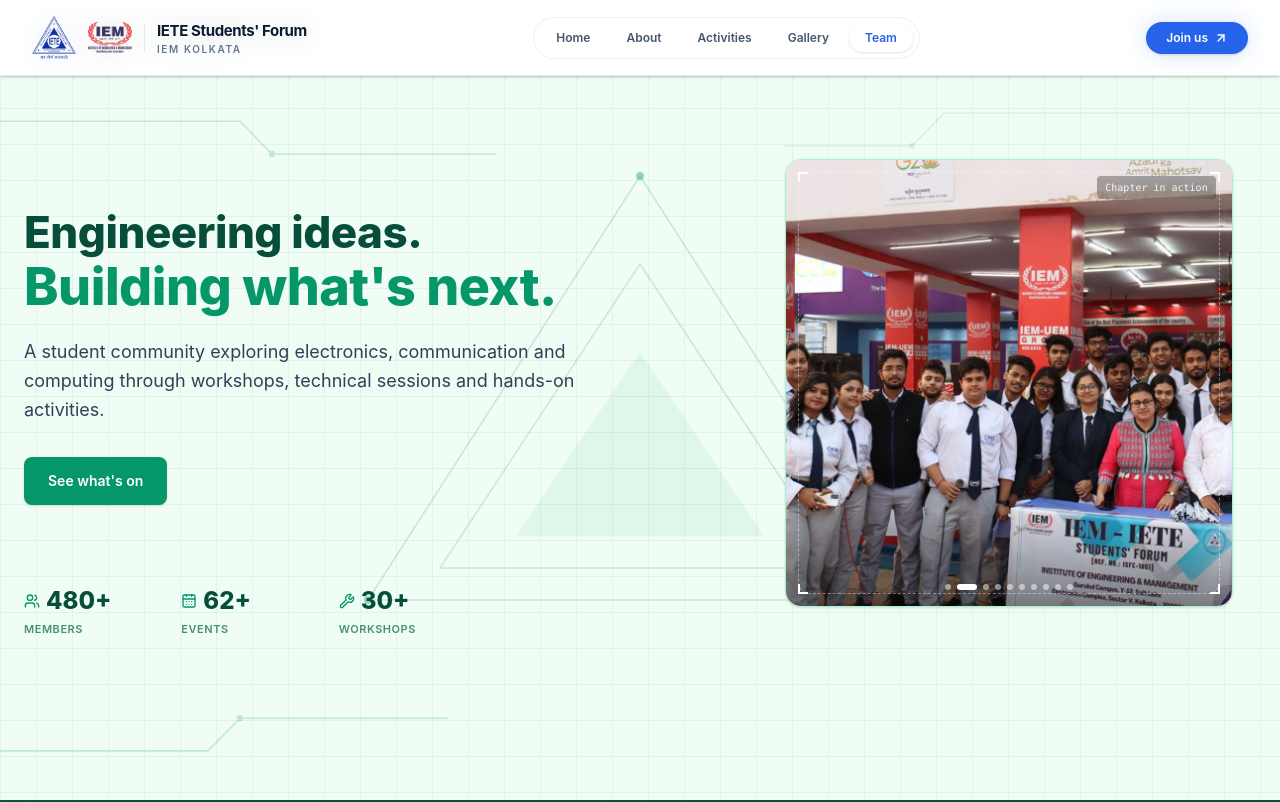
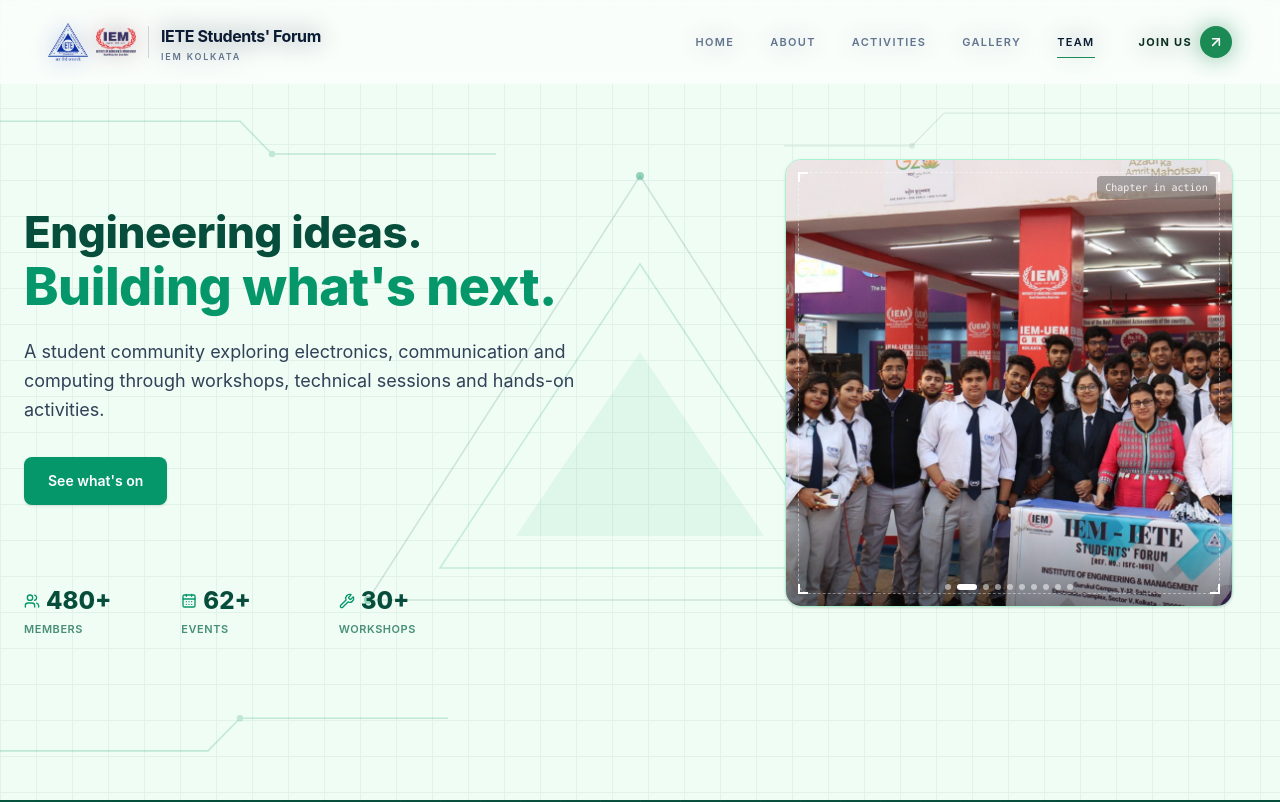
Before and after one commit to IETE-Student-Chapter-IEM/iete-iem-web, a React (Vite) app: page / in a window 1280 px wide. Shown: the top 802 px of the page. Built offline with nearby package versions, Linux system fonts and the light colour scheme.

Commit message:
Update navbar

```diff
--- a/src/components/NavBar.jsx
+++ b/src/components/NavBar.jsx
@@ -19,9 +19,15 @@
   const lockTimeout = useRef(null);
 
   const computeActive = () => {
-    let current = NAV_LINKS[0].href;
+    let current = "#hero";
 
-    for (const link of NAV_LINKS) {
+    const hero = document.querySelector("#hero");
+
+    if (hero && hero.getBoundingClientRect().bottom <= OFFSET) {
+      current = "#about";
+    }
+
+    for (const link of NAV_LINKS.slice(1)) {
       const el = document.querySelector(link.href);
 
       if (el && el.getBoundingClientRect().top <= OFFSET) {
@@ -34,7 +40,7 @@
       document.documentElement.scrollHeight - 2;
 
     if (atBottom) {
-      current = NAV_LINKS[NAV_LINKS.length - 1].href;
+      current = "#team";
     }
 
     return current;
@@ -51,11 +57,9 @@
     setActiveSection(computeActive());
   };
 
-  // Active section detection
   useEffect(() => {
     const handleScroll = () => {
       if (clickLock.current) return;
-
       setActiveSection(computeActive());
     };
 
@@ -68,7 +72,6 @@
     };
   }, []);
 
-  // Cancel click lock when user manually scrolls
   useEffect(() => {
     const cancelLock = () => {
       if (clickLock.current) {
@@ -85,7 +88,6 @@
     };
   }, []);
 
-  // Lock body scroll when mobile menu is open
   useEffect(() => {
     document.body.style.overflow = open ? "hidden" : "";
 
@@ -102,7 +104,6 @@
     closeMenu();
 
     setActiveSection(href);
-
     clickLock.current = true;
 
     if (lockTimeout.current) {
@@ -115,50 +116,44 @@
   };
 
   return (
-    <header className="fixed inset-x-0 top-0 z-50 h-[76px] bg-white/80 backdrop-blur-md border-b border-slate-200/70 shadow-sm">
-      <nav className="mx-auto flex h-full max-w-7xl items-center justify-between px-4 sm:px-6 lg:px-8">
-        {/* BRAND / LOGOS */}
+    <header className="fixed inset-x-0 top-0 z-50 h-[84px] bg-white/40 backdrop-blur-md">
+      <nav className="mx-auto flex h-full max-w-[1400px] items-center justify-between px-6 sm:px-8 lg:px-12">
+        {/* BRAND */}
         <a
           href="/"
           onClick={closeMenu}
-          className="group flex items-center gap-2 sm:gap-3 transition-opacity hover:opacity-90"
+          className="group flex items-center gap-3"
           aria-label="IETE Student Chapter IEM Kolkata"
         >
-          {/* IETE Logo */}
-          <div className="flex h-9 w-9 shrink-0 items-center justify-center overflow-hidden rounded-lg sm:h-11 sm:w-11">
+          <div className="flex items-center gap-2">
             <img
               src="/LogoNav.png"
               alt="IETE Student Chapter"
-              className="h-full w-full object-contain transition-transform duration-300 group-hover:scale-105"
+              className="h-10 w-10 object-contain transition-transform duration-500 group-hover:rotate-6"
+            />
+
+            <img
+              src="/CLogo.png"
+              alt="IEM Kolkata"
+              className="h-10 w-10 object-contain transition-transform duration-500 group-hover:-rotate-6"
             />
           </div>
 
-          {/* College Logo */}
-          <div className="flex h-9 w-9 shrink-0 items-center justify-center overflow-hidden rounded-lg sm:h-11 sm:w-11">
-            <img
-              src="/CLogo.png"
-              alt="IEM Kolkata Logo"
-              className="h-full w-full object-contain transition-transform duration-300 group-hover:scale-105"
-            />
-          </div>
+          <div className="h-8 w-px bg-slate-300" />
 
-          {/* Divider */}
-          <div className="h-7 w-[1px] bg-slate-200" />
-
-          {/* Brand Text */}
-          <div className="block leading-none">
-            <div className="text-xs font-bold tracking-tight text-[#0B1B33] sm:text-[15px]">
+          <div className="leading-none">
+            <div className="text-sm font-bold tracking-tight text-[#0B1B33] sm:text-base">
               IETE Students' Forum
             </div>
 
-            <div className="mt-1 text-[9px] font-semibold uppercase tracking-[0.16em] text-slate-500 sm:text-[10px]">
+            <div className="mt-1 text-[9px] font-semibold uppercase tracking-[0.2em] text-slate-500">
               IEM Kolkata
             </div>
           </div>
         </a>
 
-        {/* DESKTOP NAVIGATION */}
-        <div className="hidden items-center gap-1 rounded-full border border-slate-200/60 bg-white/50 p-1.5 backdrop-blur-sm md:flex">
+        {/* DESKTOP NAV */}
+        <div className="hidden items-center gap-7 md:flex lg:gap-9">
           {NAV_LINKS.map((link) => {
             const isActive = activeSection === link.href;
 
@@ -167,102 +162,106 @@
                 key={link.href}
                 href={link.href}
                 onClick={() => handleNavClick(link.href)}
-                className={`relative rounded-full px-4 py-1.5 text-xs font-semibold transition-all duration-200 ${
+                className={`group relative py-2 text-[11px] font-semibold uppercase tracking-[0.12em] transition-colors duration-300 ${
                   isActive
-                    ? "bg-white text-[#2563EB] shadow-sm"
-                    : "text-slate-600 hover:bg-slate-100/60 hover:text-[#0B1B33]"
+                    ? "text-[#0B1B33]"
+                    : "text-slate-500 hover:text-[#0B1B33]"
                 }`}
               >
                 {link.label}
+
+                <span
+                  className={`absolute bottom-0 left-0 h-[1.5px] bg-[#1C8A54] transition-all duration-300 ${
+                    isActive ? "w-full" : "w-0 group-hover:w-full"
+                  }`}
+                />
               </a>
             );
           })}
-        </div>
 
-        {/* DESKTOP CTA */}
-        <div className="hidden md:flex md:items-center">
+          {/* JOIN US */}
           <a
             href="#join"
-            className="group relative inline-flex items-center gap-1.5 overflow-hidden rounded-full bg-[#2563EB] px-5 py-2 text-xs font-semibold text-white shadow-sm transition-all duration-200 hover:bg-[#1D4ED8] hover:shadow-md active:scale-95"
+            className="group ml-2 flex items-center gap-2 text-[11px] font-bold uppercase tracking-[0.12em] text-[#0B2E22]"
           >
             <span>Join us</span>
 
-            <ArrowUpRight
-              className="h-3.5 w-3.5 transition-transform duration-200 group-hover:-translate-y-0.5 group-hover:translate-x-0.5"
-              strokeWidth={2.5}
-            />
+            <span className="flex h-8 w-8 items-center justify-center rounded-full bg-[#1C8A54] text-white transition-transform duration-300 group-hover:rotate-45">
+              <ArrowUpRight className="h-4 w-4" strokeWidth={2.3} />
+            </span>
           </a>
         </div>
 
-        {/* MOBILE MENU BUTTON */}
+        {/* MOBILE BUTTON */}
         <button
           type="button"
           onClick={() => setOpen((prev) => !prev)}
-          className="relative z-50 flex h-10 w-10 items-center justify-center rounded-xl border border-slate-200 bg-white/80 text-[#0B1B33] transition-colors hover:bg-slate-50 active:scale-95 md:hidden"
+          className="relative z-50 flex h-10 w-10 items-center justify-center rounded-full bg-[#0B2E22] text-white transition-transform active:scale-95 md:hidden"
           aria-label={open ? "Close navigation menu" : "Open navigation menu"}
           aria-expanded={open}
         >
           {open ? (
-            <X
-              className="h-5 w-5 rotate-90 transition-transform duration-200"
-              strokeWidth={2}
-            />
+            <X className="h-5 w-5" strokeWidth={2} />
           ) : (
-            <Menu
-              className="h-5 w-5 transition-transform duration-200"
-              strokeWidth={2}
-            />
+            <Menu className="h-5 w-5" strokeWidth={2} />
           )}
         </button>
       </nav>
 
       {/* MOBILE MENU */}
       <div
-        className={`fixed inset-x-0 top-[76px] h-[calc(100vh-76px)] bg-white/90 backdrop-blur-xl transition-all duration-300 ease-in-out md:hidden ${
+        className={`fixed inset-x-0 top-[84px] h-[calc(100vh-84px)] bg-[#F7FBF8]/95 backdrop-blur-xl transition-all duration-300 md:hidden ${
           open
             ? "pointer-events-auto translate-y-0 opacity-100"
             : "pointer-events-none -translate-y-4 opacity-0"
         }`}
       >
-        <div className="flex h-full flex-col justify-between px-6 pb-10 pt-6">
-          <div className="space-y-2">
+        <div className="flex h-full flex-col justify-between px-6 pb-10 pt-8">
+          <div className="space-y-1">
             {NAV_LINKS.map((link, idx) => (
               <a
                 key={link.href}
                 href={link.href}
                 onClick={() => handleNavClick(link.href)}
                 style={{
-                  transitionDelay: open ? `${idx * 40}ms` : "0ms",
+                  transitionDelay: open ? `${idx * 50}ms` : "0ms",
                 }}
-                className={`flex h-12 items-center justify-between rounded-xl px-4 text-base font-semibold transition-all duration-200 ${
-                  activeSection === link.href
-                    ? "bg-[#2563EB]/10 text-[#2563EB]"
-                    : "text-slate-700 hover:bg-slate-50 hover:text-[#0B1B33]"
-                } ${
+                className={`group flex items-center justify-between border-b border-[#0B2E22]/10 py-5 transition-all duration-300 ${
                   open
                     ? "translate-x-0 opacity-100"
-                    : "-translate-x-4 opacity-0"
+                    : "-translate-x-5 opacity-0"
                 }`}
               >
-                <span>{link.label}</span>
+                <span
+                  className={`text-2xl font-bold uppercase tracking-tight ${
+                    activeSection === link.href
+                      ? "text-[#1C8A54]"
+                      : "text-[#0B2E22]"
+                  }`}
+                >
+                  {link.label}
+                </span>
 
-                <ArrowUpRight className="h-4 w-4 opacity-40" strokeWidth={2} />
+                <ArrowUpRight
+                  className="h-5 w-5 text-[#1C8A54] transition-transform duration-300 group-hover:translate-x-1 group-hover:-translate-y-1"
+                  strokeWidth={2}
+                />
               </a>
             ))}
           </div>
 
-          <div className="space-y-4 border-t border-slate-100 pt-6">
+          <div className="border-t border-[#0B2E22]/10 pt-6">
             <a
               href="#join"
               onClick={closeMenu}
-              className="flex h-12 items-center justify-center gap-2 rounded-xl bg-[#2563EB] px-5 text-sm font-semibold text-white shadow-md transition hover:bg-[#1D4ED8] active:scale-[0.98]"
+              className="flex items-center justify-between rounded-full bg-[#1C8A54] px-5 py-3.5 text-sm font-bold uppercase tracking-wide text-white"
             >
-              Join the chapter
-              <ArrowUpRight className="h-4 w-4" strokeWidth={2.3} />
+              <span>Join the Chapter</span>
+
+              <ArrowUpRight className="h-5 w-5" strokeWidth={2.2} />
             </a>
 
-            <div className="flex items-center justify-center gap-2 text-[10px] font-semibold uppercase tracking-[0.18em] text-slate-400">
-              <span className="h-1.5 w-1.5 rounded-full bg-[#2563EB]" />
+            <div className="mt-5 text-center text-[9px] font-semibold uppercase tracking-[0.2em] text-slate-400">
               IETE Student Chapter · IEM Kolkata
             </div>
           </div>
```
